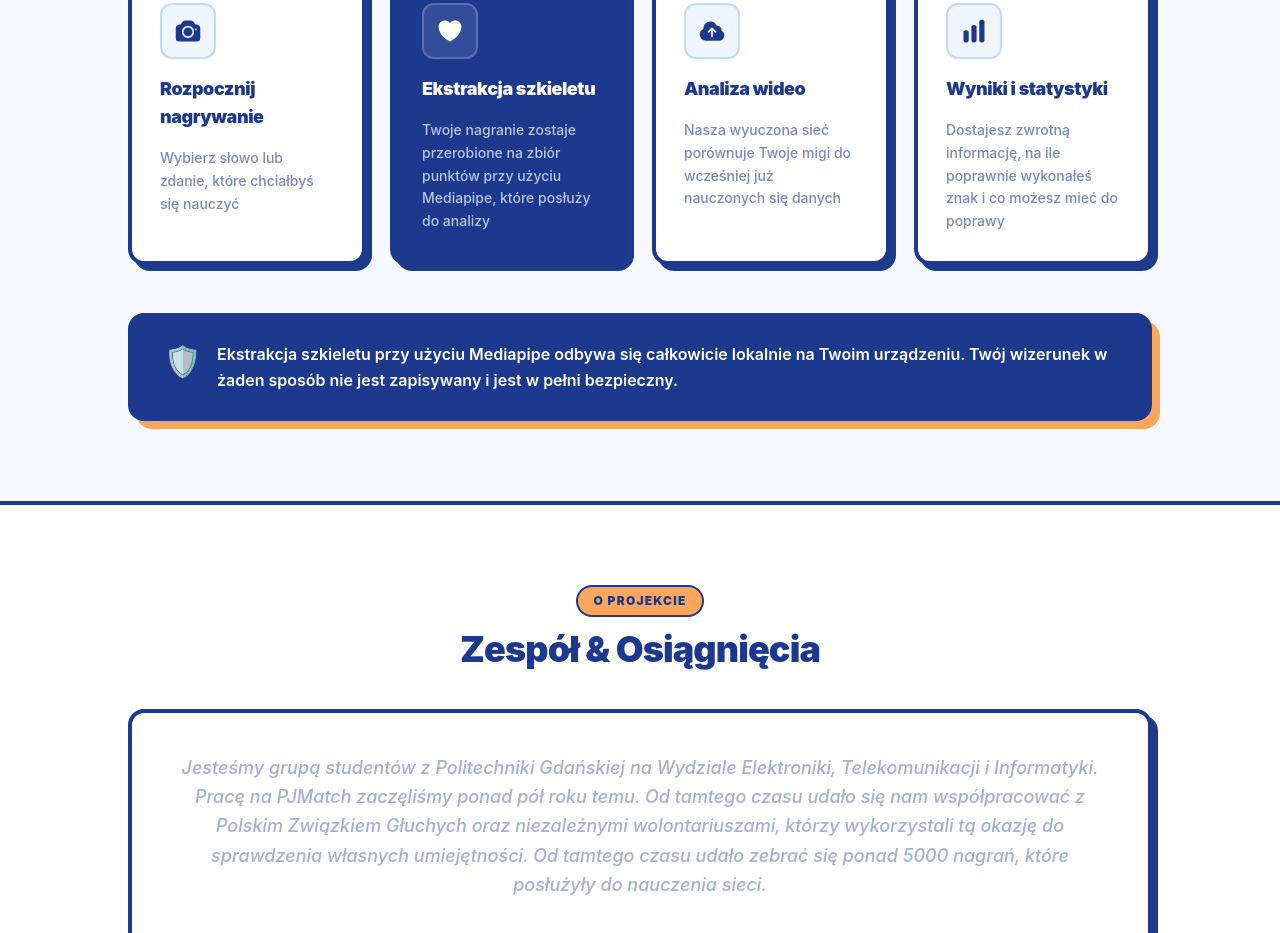
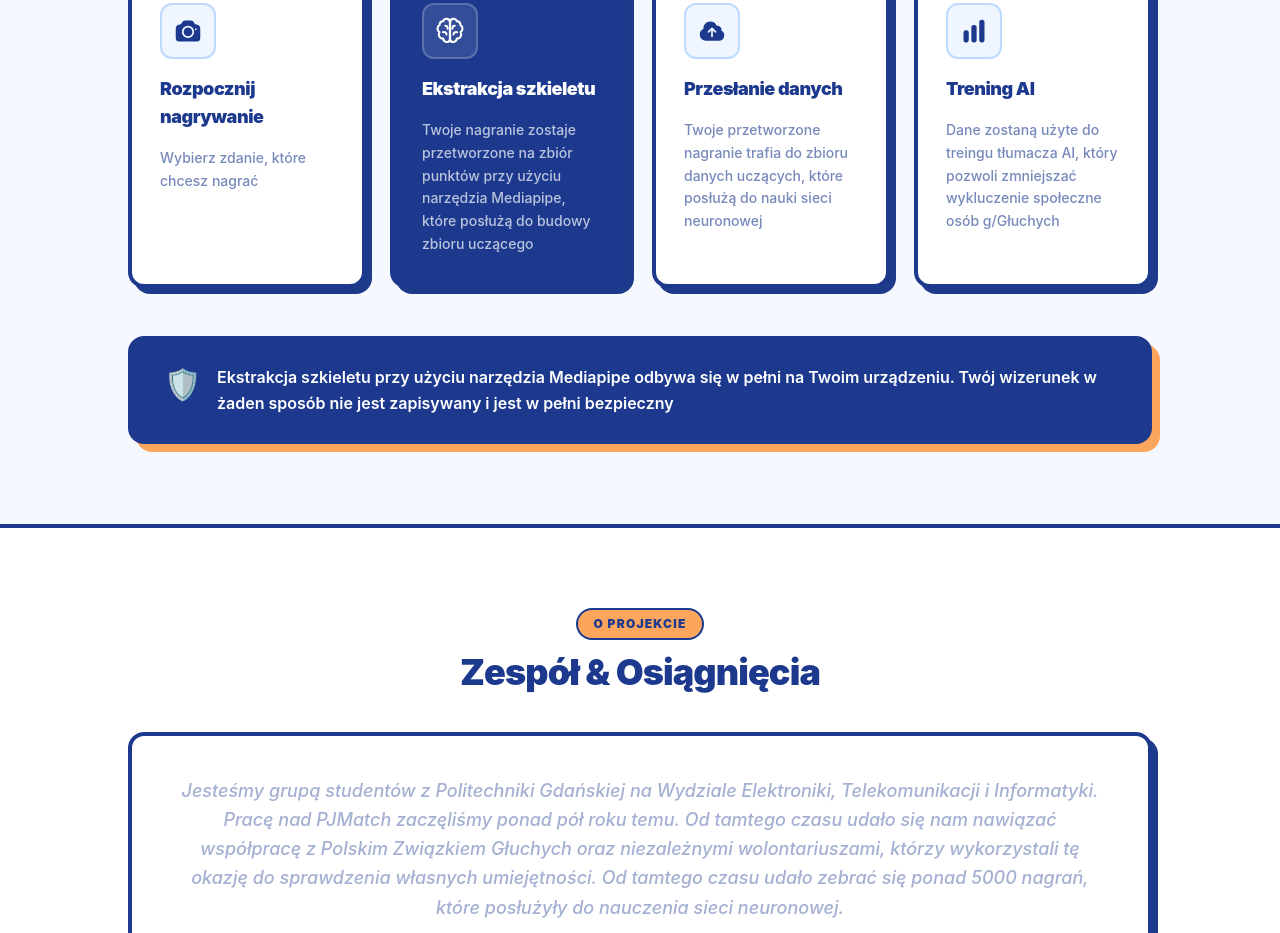
Before and after one commit to PJMatch/server, a React (Vite) app in the folder client/: page / in a window 1280 px wide. Shown: the part 1001-1934 px from the top of the page. Built offline with nearby package versions, Linux system fonts and the light colour scheme; no server answers.

Commit message:
feat: changes to text and svgs on homepage

```diff
--- a/client/src/pages/HomePage.tsx
+++ b/client/src/pages/HomePage.tsx
@@ -14,8 +14,23 @@ function IconCamera() {
 
 function IconBrain() {
   return (
-    <svg xmlns="http://www.w3.org/2000/svg" viewBox="0 0 24 24" fill="currentColor" className="w-7 h-7">
-      <path d="M11.645 20.91l-.007-.003-.022-.012a15.247 15.247 0 0 1-.383-.218 25.18 25.18 0 0 1-4.244-3.17C4.688 15.36 2.25 12.174 2.25 8.25 2.25 5.322 4.714 3 7.688 3A5.5 5.5 0 0 1 12 5.052 5.5 5.5 0 0 1 16.313 3c2.973 0 5.437 2.322 5.437 5.25 0 3.925-2.438 7.111-4.739 9.256a25.175 25.175 0 0 1-4.244 3.17 15.247 15.247 0 0 1-.383.219l-.022.012-.007.004-.003.001a.752.752 0 0 1-.704 0l-.003-.001Z" />
+    <svg
+      xmlns="http://www.w3.org/2000/svg"
+      viewBox="0 0 24 24"
+      fill="none"
+      stroke="currentColor"
+      strokeWidth="1.8"
+      strokeLinecap="round"
+      strokeLinejoin="round"
+      className="w-7 h-7"
+    >
+      <path d="M12 4.5a3 3 0 0 0-5.8-1A3.5 3.5 0 0 0 3 7a3.5 3.5 0 0 0 0 6 3.5 3.5 0 0 0 3.2 5.5A3 3 0 0 0 12 19.5Z" />
+      <path d="M12 4.5a3 3 0 0 1 5.8-1A3.5 3.5 0 0 1 21 7a3.5 3.5 0 0 1 0 6 3.5 3.5 0 0 1-3.2 5.5 3 3 0 0 1-5.8 1Z" />
+      <path d="M12 4.5v15" />
+      <path d="M8 7.5c1.5 0 2 1 2 2.5" />
+      <path d="M6 13c1.5-.5 3 .5 3 2" />
+      <path d="M16 7.5c-1.5 0-2 1-2 2.5" />
+      <path d="M18 13c-1.5-.5-3 .5-3 2" />
     </svg>
   );
 }
@@ -82,13 +97,13 @@ export default function HomePage() {
                 PJMatch
               </h1>
               <p className="mt-4 text-xl font-black text-blue-900/40 tracking-tight uppercase">
-                Projekt tłumacza Polskiego Języka Migowego
+                Tłumacza Polskiego Języka Migowego
               </p>
             </div>
 
             <p className="text-lg font-medium text-blue-900/70 leading-relaxed max-w-md">
               <span className="bg-blue-900/5 text-blue-900/40 italic px-1 rounded">
-                Jeśli kiedyś myślałeś o starcie z migowym, to trafiłeś w idealne miejsce. (Kiedyś tutaj ładniejszy tekst)
+                Jeśli chcesz pomóc w walce z wykluczeniem społecznym osób g/Głuchych, to trafiłeś w idealne miejsce.
               </span>
             </p>
           </div>
@@ -125,34 +140,34 @@ export default function HomePage() {
               number={1}
               icon={<IconCamera />}
               title="Rozpocznij nagrywanie"
-              description="Wybierz słowo lub zdanie, które chciałbyś się nauczyć"
+              description="Wybierz zdanie, które chcesz nagrać"
             />
             <Step
               number={2}
               icon={<IconBrain />}
               title="Ekstrakcja szkieletu"
-              description="Twoje nagranie zostaje przerobione na zbiór punktów przy użyciu Mediapipe, które posłuży do analizy"
+              description="Twoje nagranie zostaje przetworzone na zbiór punktów przy użyciu narzędzia Mediapipe, które posłużą do budowy zbioru uczącego"
               accent
             />
             <Step
               number={3}
               icon={<IconUpload />}
-              title="Analiza wideo"
-              description="Nasza wyuczona sieć porównuje Twoje migi do wcześniej już nauczonych się danych"
+              title="Przesłanie danych"
+              description="Twoje przetworzone nagranie trafia do zbioru danych uczących, które posłużą do nauki sieci neuronowej"
             />
             <Step
               number={4}
               icon={<IconChartBar />}
-              title="Wyniki i statystyki"
-              description="Dostajesz zwrotną informację, na ile poprawnie wykonałeś znak i co możesz mieć do poprawy"
+              title="Trening AI"
+              description="Dane zostaną użyte do treingu tłumacza AI, który pozwoli zmniejszać wykluczenie społeczne osób g/Głuchych"
             />
           </div>
 
           <div className="flex items-start gap-4 bg-blue-900 rounded-2xl border-4 border-blue-900 px-8 py-6 shadow-[8px_8px_0px_0px_rgba(252,165,93,1)]">
             <span className="text-3xl flex-shrink-0 mt-0.5">🛡️</span>
             <p className="text-white font-semibold text-base leading-relaxed">
-              Ekstrakcja szkieletu przy użyciu Mediapipe odbywa się całkowicie lokalnie na Twoim urządzeniu.
-              Twój wizerunek w żaden sposób nie jest zapisywany i jest w pełni bezpieczny.
+              Ekstrakcja szkieletu przy użyciu narzędzia Mediapipe odbywa się w pełni na Twoim urządzeniu.
+              Twój wizerunek w żaden sposób nie jest zapisywany i jest w pełni bezpieczny
             </p>
           </div>
 
@@ -178,11 +193,8 @@ export default function HomePage() {
           <div className="bg-white border-4 border-blue-900 rounded-2xl p-10 shadow-[6px_6px_0px_0px_rgba(30,58,138,1)]">
             <p className="text-blue-900/40 italic text-lg font-medium leading-relaxed text-center">
               Jesteśmy grupą studentów z Politechniki Gdańskiej na Wydziale Elektroniki, Telekomunikacji i Informatyki.
-              Pracę na PJMatch zaczęliśmy ponad pół roku temu. Od tamtego czasu udało się nam współpracować z Polskim Związkiem Głuchych oraz niezależnymi wolontariuszami, którzy wykorzystali tą okazję do sprawdzenia własnych umiejętności.
-              Od tamtego czasu udało zebrać się ponad 5000 nagrań, które posłużyły do nauczenia sieci. <br/><br/>
-
-              Wierzymy, że godziny które zostały włożone w ten projekt, będą w stanie komuś realnie pomóc.
-
+              Pracę nad PJMatch zaczęliśmy ponad pół roku temu. Od tamtego czasu udało się nam nawiązać współpracę z Polskim Związkiem Głuchych oraz niezależnymi wolontariuszami, którzy wykorzystali tę okazję do sprawdzenia własnych umiejętności.
+              Od tamtego czasu udało zebrać się ponad 5000 nagrań, które posłużyły do nauczenia sieci neuronowej.
             </p>
           </div>
 
```
